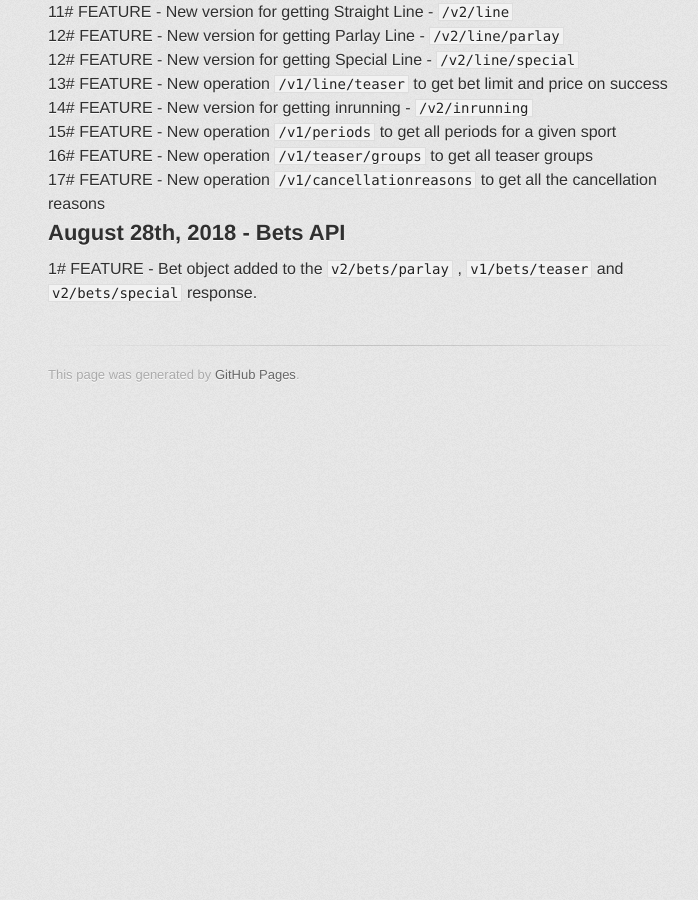
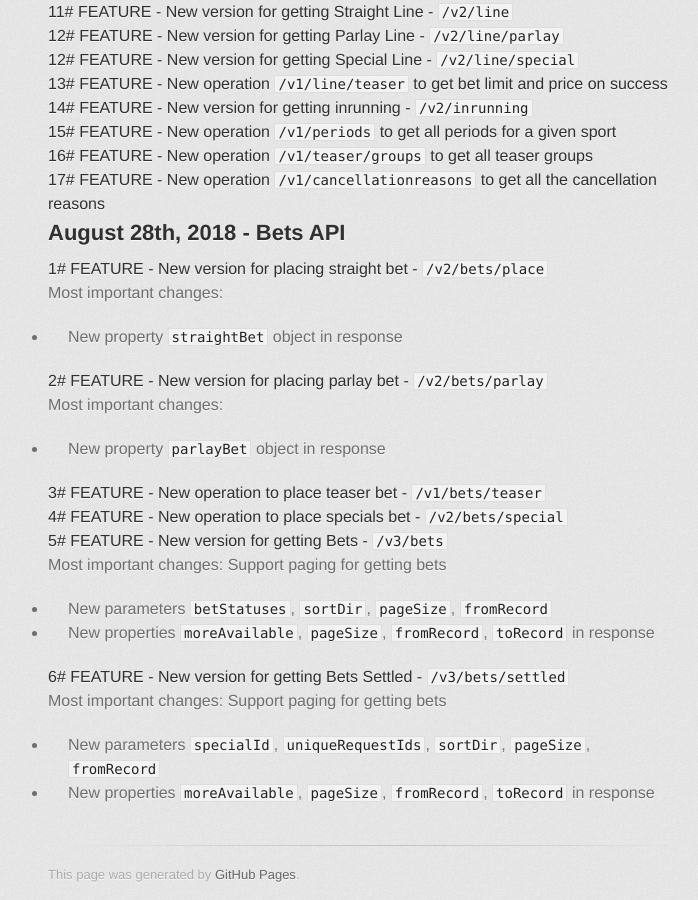
Before and after one commit to ps3838api/ps3838api.github.io, a Jekyll site: the page built from ChangesLog.md, in a window 1280 px wide and 900 px high, scrolled down 1241 px. Shown: the whole window, without its empty margins (282-980 px from the left). Built offline with Jekyll 4.4.1, drawn with Linux system fonts in a browser that asks for light colours; some web fonts are replaced; our own code applies the rules of GitHub Pages for plain Markdown files; before the commit the page ends 1655 px from its top, so only the background shows below that.

Commit message:
Update ChangesLog.md

```diff
--- a/ChangesLog.md
+++ b/ChangesLog.md
@@ -59,4 +59,24 @@
 
 ## August 28th, 2018 - Bets API
 
-##### 1# <span>FEATURE</span>  - Bet object added to the `v2/bets/parlay` , `v1/bets/teaser`  and `v2/bets/special`  response.
+##### 1# <span>FEATURE</span>  - New version for placing straight bet - `/v2/bets/place`
+Most important changes:
+  + New property `straightBet` object in response
+
+##### 2# <span>FEATURE</span>  - New version for placing parlay bet - `/v2/bets/parlay`
+Most important changes:
+  + New property `parlayBet` object in response
+
+##### 3# <span>FEATURE</span>  - New operation to place teaser bet - `/v1/bets/teaser`
+
+##### 4# <span>FEATURE</span>  - New operation to place specials bet - `/v2/bets/special`
+
+##### 5# <span>FEATURE</span>  - New version for getting Bets - `/v3/bets`
+Most important changes: Support paging for getting bets
+  + New parameters `betStatuses`, `sortDir`, `pageSize`, `fromRecord`
+  + New properties `moreAvailable`, `pageSize`, `fromRecord`, `toRecord` in response
+
+##### 6# <span>FEATURE</span>  - New version for getting Bets Settled - `/v3/bets/settled`
+Most important changes: Support paging for getting bets
+  + New parameters `specialId`, `uniqueRequestIds`, `sortDir`, `pageSize`, `fromRecord`
+  + New properties `moreAvailable`, `pageSize`, `fromRecord`, `toRecord` in response
```
